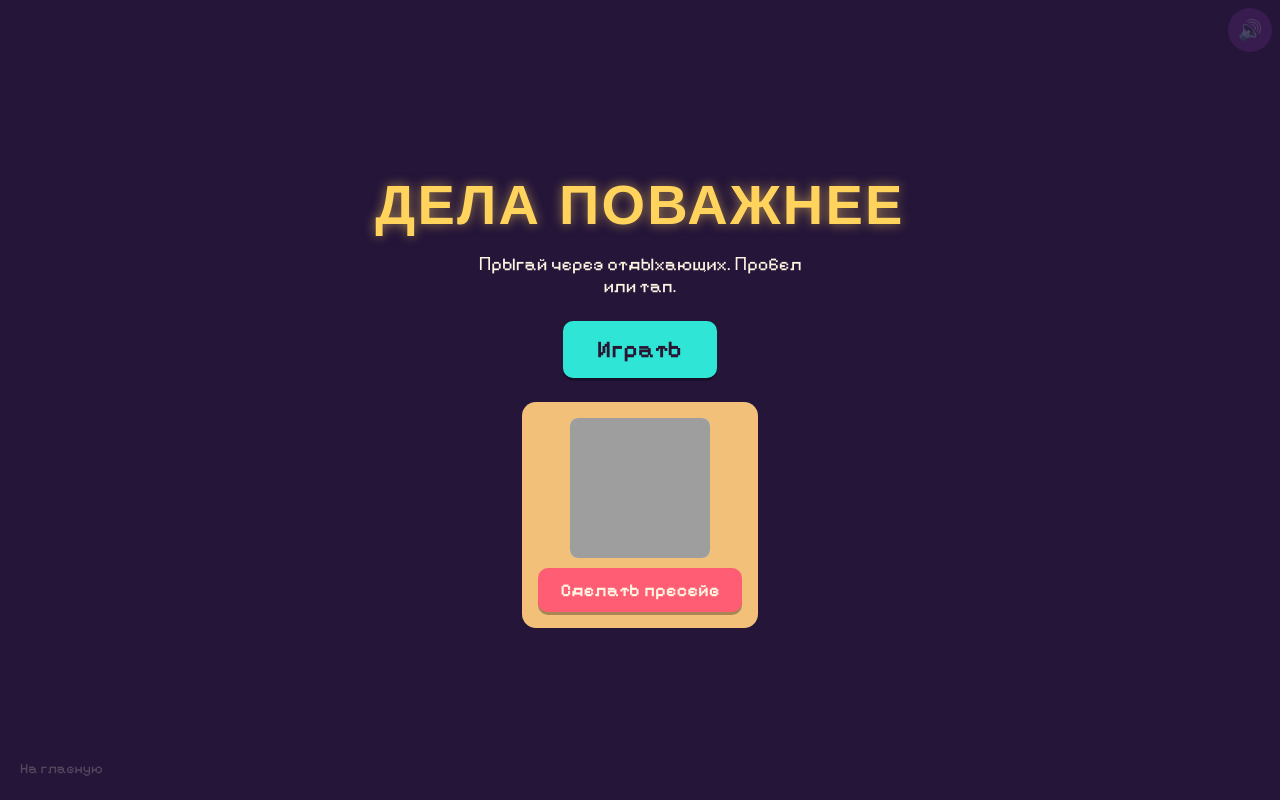
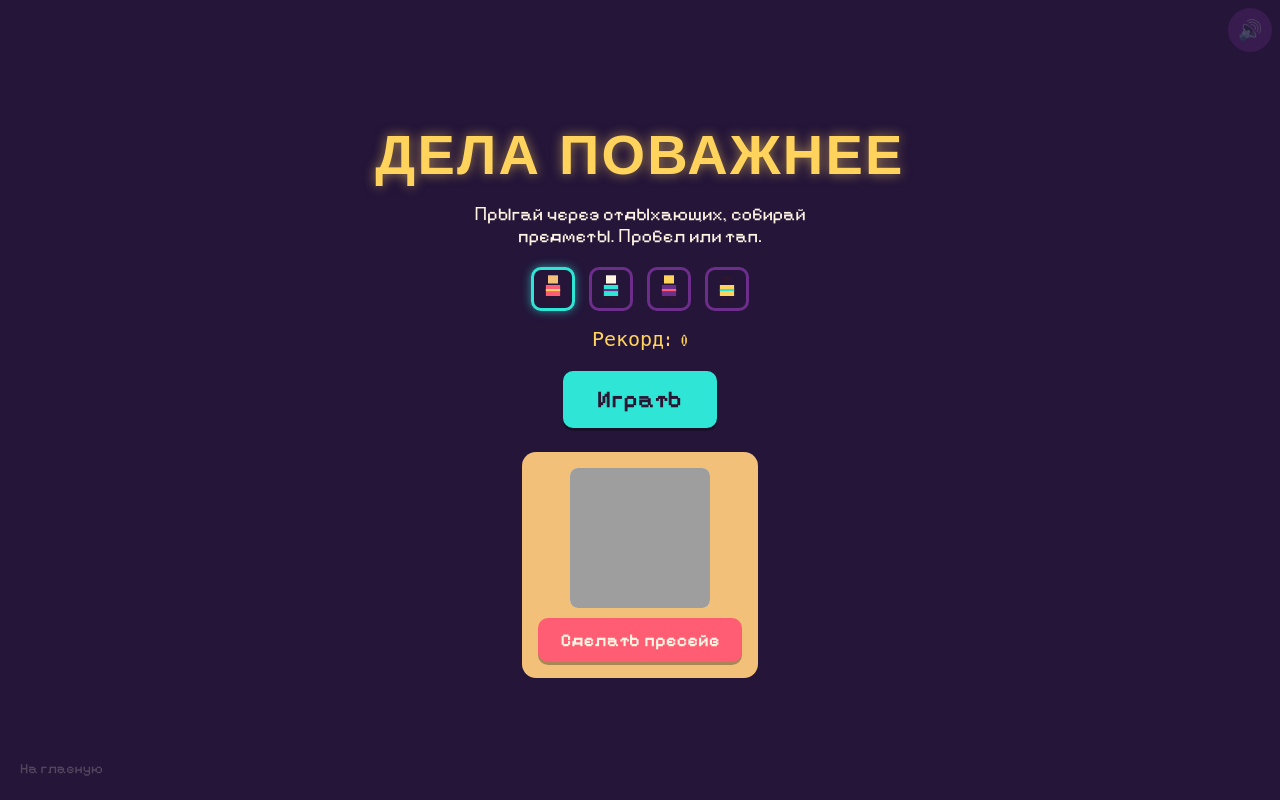
Before and after one commit to zhukov-msu/delapovazhnee, a FastAPI app: page / in a window 1280 px wide. Run offline with FastAPI, Linux system fonts and the light colour scheme; some web fonts are replaced; grey boxes are pictures that could not be loaded.

Commit message:
feat: character picker + session best score + collectibles rendering
Game.charIndex (cosmetic, defaults 0) flows into sprites.drawRunner; render()
now also draws every g.col.items via drawCollectible. boot.js adds a 4-tile
character picker on the start overlay (persisted via prefs.setChar/getChar)
and shows session best score (prefs.getBest/updateBest) on both overlays,
plus an optional WebAudio catch blip. game.html/game.css add #char-picker
(procedural runner previews, >=44px tiles, --arcade highlight on select) and
best-score spans styled with the sunset tokens. readme.md documents the
characters/ and items/ sprite drop-in folders and their filename->key mapping.

```diff
--- a/static/css/game.css
+++ b/static/css/game.css
@@ -190,6 +190,53 @@ p {
   color: var(--foam);
 }
 
+/* Character picker (start overlay): 4 selectable tiles, >=44px touch targets. */
+.char-picker {
+  display: flex;
+  gap: clamp(8px, 2vw, 14px);
+  margin: 0 0 clamp(10px, 2vh, 16px);
+}
+
+.char-tile {
+  width: 44px;
+  height: 44px;
+  min-width: 44px;
+  min-height: 44px;
+  padding: 3px;
+  border: 3px solid var(--grape);
+  border-radius: 10px;
+  background: var(--night);
+  cursor: pointer;
+  display: flex;
+  align-items: center;
+  justify-content: center;
+  transition: border-color 0.15s ease, transform 0.1s ease;
+}
+
+.char-tile canvas {
+  width: 100%;
+  height: 100%;
+  image-rendering: pixelated;
+  image-rendering: -moz-crisp-edges;
+}
+
+.char-tile:hover { border-color: var(--sand); }
+
+.char-tile.selected {
+  border-color: var(--arcade);
+  box-shadow: 0 0 10px rgba(47, 230, 214, 0.6);
+}
+
+.char-tile:active { transform: translateY(1px); }
+
+/* Best-score line on start + game-over overlays */
+.best {
+  font-family: "VT323", monospace;
+  font-size: clamp(16px, 3vw, 20px);
+  color: var(--sun);
+  margin: 0 0 clamp(10px, 2vh, 16px);
+}
+
 /* Landscape: keep overlays from feeling cramped in short viewports */
 @media (orientation: landscape) and (max-height: 480px) {
   .overlay { justify-content: center; gap: 4px; }
@@ -197,4 +244,6 @@ p {
   p { margin-bottom: 8px; }
   .cta { margin-top: 8px; padding: 8px; flex-direction: row; gap: 12px; }
   .cta .qr { width: 72px; height: 72px; }
+  .char-picker { margin-bottom: 6px; }
+  .best { margin-bottom: 6px; }
 }
--- a/static/js/boot.js
+++ b/static/js/boot.js
@@ -3,6 +3,56 @@
 import { readSession, markVisited, createEmitter, goPresaveUrl } from "./ab.js";
 import { Game } from "./game.js";
 import { createAudio } from "./audio.js";
+import { getBest, updateBest, getChar, setChar } from "./prefs.js";
+import { drawRunner } from "./sprites.js";
+import { GAME } from "./config.js";
+
+// Placeholder tile art (before real PNGs exist): render the same procedural
+// runner sprites.drawRunner() draws in-game, scaled/centered into the tile's
+// small canvas. A fake "runner" (just {y, onGround}) is enough since
+// drawRunner only reads those two fields.
+function drawRunnerPreview(ctx, charIndex, w, h) {
+  ctx.clearRect(0, 0, w, h);
+  ctx.save();
+  // drawRunner always paints a GAME.RUNNER_W x GAME.RUNNER_H box with its
+  // top-left at (GAME.RUNNER_X, runner.y - RUNNER_H); undo that fixed
+  // position and re-center+scale the box into this small tile canvas.
+  const scale = (Math.min(w, h) * 0.85) / Math.max(GAME.RUNNER_W, GAME.RUNNER_H);
+  const boxLeft = GAME.RUNNER_X;
+  const boxTop = 0; // runner.y === RUNNER_H below puts the box top at y=0
+  ctx.translate(
+    w / 2 - scale * (boxLeft + GAME.RUNNER_W / 2),
+    h / 2 - scale * (boxTop + GAME.RUNNER_H / 2)
+  );
+  ctx.scale(scale, scale);
+  drawRunner(ctx, { y: GAME.RUNNER_H, onGround: true }, 0, charIndex);
+  ctx.restore();
+}
+
+// Short WebAudio blip on catching a collectible. Optional/best-effort: any
+// failure (no AudioContext, autoplay-blocked) is swallowed silently.
+let catchAudioCtx = null;
+function sfxCatch() {
+  try {
+    if (!catchAudioCtx) {
+      const AC = window.AudioContext || window.webkitAudioContext;
+      catchAudioCtx = new AC();
+    }
+    const c = catchAudioCtx;
+    const osc = c.createOscillator();
+    const gain = c.createGain();
+    osc.type = "square";
+    osc.frequency.value = 880;
+    gain.gain.value = 0.12;
+    osc.connect(gain);
+    gain.connect(c.destination);
+    const now = c.currentTime;
+    osc.start(now);
+    gain.gain.setValueAtTime(0.12, now);
+    gain.gain.exponentialRampToValueAtTime(0.0001, now + 0.06);
+    osc.stop(now + 0.06);
+  } catch (_) { /* WebAudio unavailable — ignore */ }
+}
 
 function boot() {
   const root = document.documentElement;
@@ -19,8 +69,45 @@ function boot() {
   const playBtn = document.getElementById("play");
   const retryBtn = document.getElementById("retry");
   const muteBtn = document.getElementById("mute");
+  const bestScoreEl = document.getElementById("best-score");
+  const bestScoreOverEl = document.getElementById("best-score-over");
+  const charTiles = Array.from(document.querySelectorAll(".char-tile"));
 
   const audio = createAudio();
+
+  // --- Character picker: 4 selectable tiles on the start overlay. Cosmetic
+  // only — sets game.charIndex, no effect on physics. Persists via prefs.js. ---
+  function selectChar(i) {
+    setChar(localStorage, i);
+    for (const tile of charTiles) {
+      tile.classList.toggle("selected", Number(tile.dataset.char) === i);
+    }
+  }
+
+  for (const tile of charTiles) {
+    const idx = Number(tile.dataset.char);
+    const canvas = tile.querySelector("canvas");
+    if (canvas) {
+      const tileCtx = canvas.getContext("2d");
+      tileCtx.imageSmoothingEnabled = false;
+      // Placeholder art before PNGs exist: draw the same procedural runner
+      // used in-game, centered in the tile.
+      drawRunnerPreview(tileCtx, idx, canvas.width, canvas.height);
+    }
+    tile.addEventListener("click", () => {
+      selectChar(idx);
+      game.charIndex = idx;
+    });
+  }
+
+  // --- Best score (session-persisted via localStorage; shown on both
+  // overlays). Updated on every game over with the max seen so far. ---
+  function renderBest() {
+    const best = getBest(localStorage);
+    if (bestScoreEl) bestScoreEl.textContent = String(best);
+    if (bestScoreOverEl) bestScoreOverEl.textContent = String(best);
+  }
+  renderBest();
 
   // --- CTA: build once from the <template>, mount by variant, and fire
   // cta_view exactly once when it actually becomes visible to the player. ---
@@ -48,18 +135,30 @@ function boot() {
 
   // --- Game wiring ---
   const game = new Game("game");
+  game.charIndex = getChar(localStorage);
+  selectChar(game.charIndex);
+
+  // Tracks g.caught (item catches only, not obstacle passes) so onScore can
+  // tell a catch apart from a normal obstacle-passed point and play a blip.
+  let lastCaught = 0;
 
   game.onStart = () => {
     emit("game_start", {});
     audio.startMusic();
+    lastCaught = 0;
   };
   game.onScore = (s) => {
     scoreEl.textContent = String(s);
+    const caughtNow = game.game.caught;
+    if (caughtNow > lastCaught) sfxCatch();
+    lastCaught = caughtNow;
   };
   game.onGameOver = (s) => {
     emit("game_over", { score: s });
     audio.sfxGameOver();
     finalScoreEl.textContent = String(s);
+    updateBest(localStorage, s);
+    renderBest();
     hud.classList.add("hidden");
     overEl.classList.remove("hidden");
     if (!isVariantA) fireCtaView(); // becomes visible only now, for variant B
--- a/static/js/game.js
+++ b/static/js/game.js
@@ -7,7 +7,7 @@
 import { GAME } from "./config.js";
 import { jump } from "./physics.js";
 import { createGame, startGame, stepGame } from "./gamestate.js";
-import { drawBackground, drawRunner, drawObstacle } from "./sprites.js";
+import { drawBackground, drawRunner, drawObstacle, drawCollectible } from "./sprites.js";
 
 // A no-op default so hooks are always callable before the shell sets real ones.
 const noop = () => {};
@@ -17,6 +17,10 @@ export class Game {
   constructor(canvas) {
     this.canvasRef = canvas;
     this.game = createGame(); // { runner, obs, state, score }
+
+    // Cosmetic-only character variant (0-3), passed through to drawRunner.
+    // Settable by the shell (boot.js) before start(); no effect on physics.
+    this.charIndex = 0;
 
     // Shell hooks — settable by Task 14. Kept simple and always callable.
     this.onStart = noop;
@@ -141,6 +145,7 @@ export class Game {
     if (!ctx) return;
     drawBackground(ctx, this.cam, this.worldW);
     for (const o of this.game.obs.obstacles) drawObstacle(ctx, o);
-    drawRunner(ctx, this.game.runner, this.t);
+    for (const item of this.game.col.items) drawCollectible(ctx, item);
+    drawRunner(ctx, this.game.runner, this.t, this.charIndex);
   }
 }
--- a/templates/game.html
+++ b/templates/game.html
@@ -27,7 +27,14 @@
 
     <div id="start" class="overlay">
       <h1>ДЕЛА ПОВАЖНЕЕ</h1>
-      <p>Прыгай через отдыхающих. Пробел или тап.</p>
+      <p>Прыгай через отдыхающих, собирай предметы. Пробел или тап.</p>
+      <div id="char-picker" class="char-picker" role="group" aria-label="Выбор персонажа">
+        <button type="button" class="char-tile" data-char="0" aria-label="Персонаж 1"><canvas width="44" height="44"></canvas></button>
+        <button type="button" class="char-tile" data-char="1" aria-label="Персонаж 2"><canvas width="44" height="44"></canvas></button>
+        <button type="button" class="char-tile" data-char="2" aria-label="Персонаж 3"><canvas width="44" height="44"></canvas></button>
+        <button type="button" class="char-tile" data-char="3" aria-label="Персонаж 4"><canvas width="44" height="44"></canvas></button>
+      </div>
+      <p class="best">Рекорд: <span id="best-score">0</span></p>
       <button id="play" class="btn big">Играть</button>
       <div id="start-cta"></div>
     </div>
@@ -35,6 +42,7 @@
     <div id="over" class="overlay hidden">
       <h1>Игра окончена</h1>
       <p>Счёт: <span id="final-score">0</span></p>
+      <p class="best">Рекорд: <span id="best-score-over">0</span></p>
       <button id="retry" class="btn big">Ещё раз</button>
       <div id="over-cta"></div>
     </div>
```
Also changed, not shown: readme.md.
